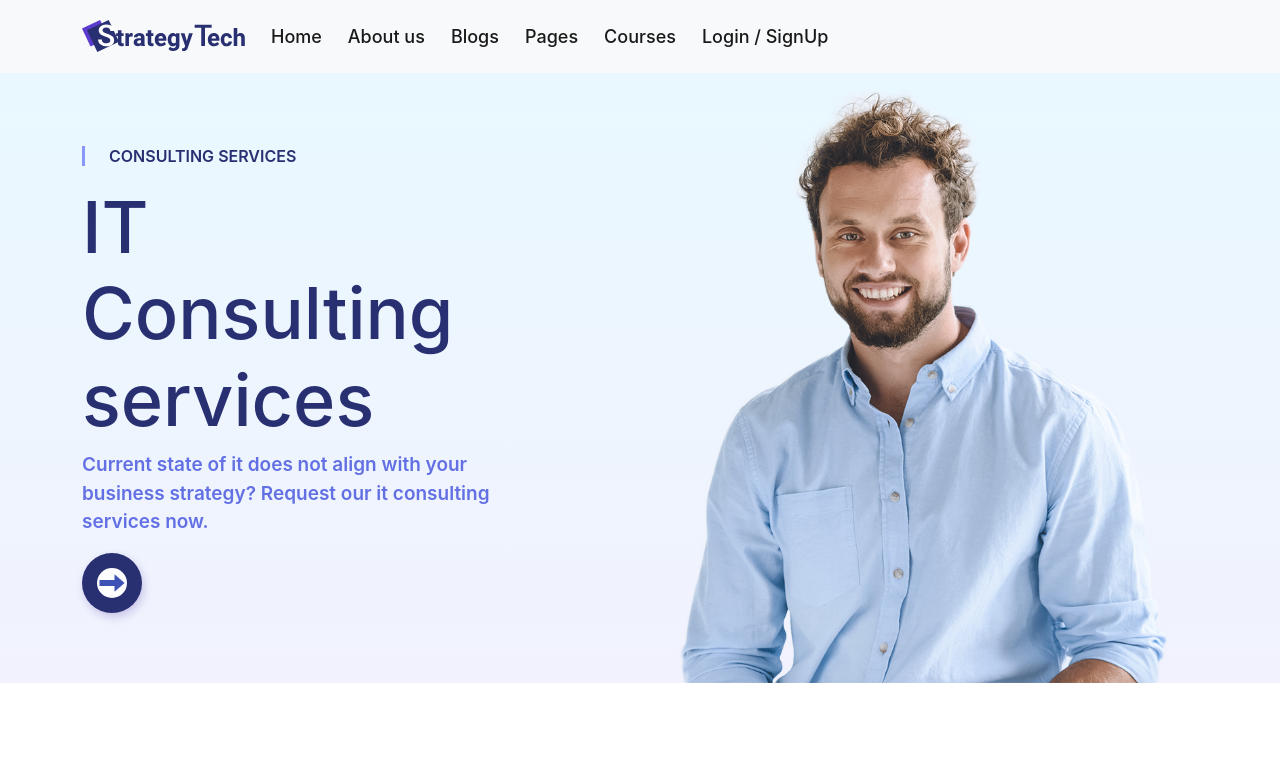
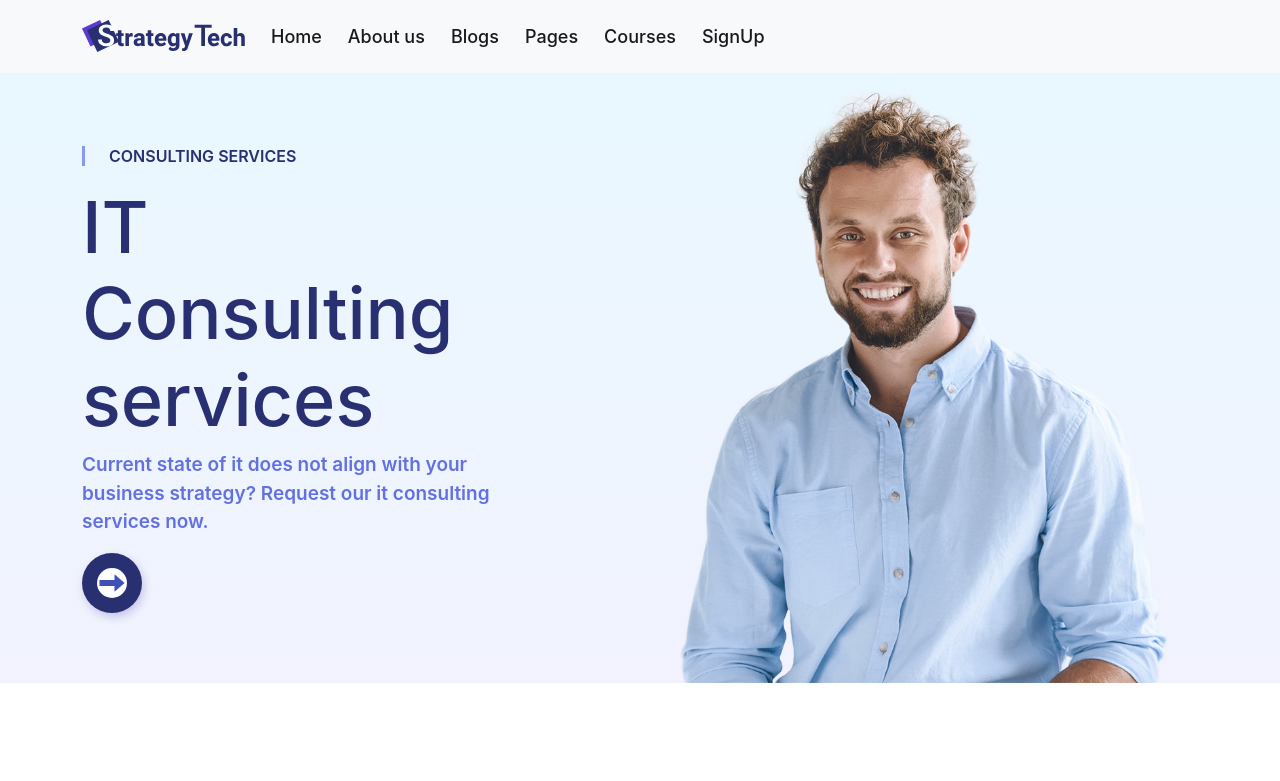
Before and after one commit to tanvir1017/StrategyTech, a React (Create React App) app: page / in a window 1280 px wide. Shown: the top 781 px of the page. Built offline with nearby package versions, Linux system fonts and the light colour scheme.

Commit message:
new added

```diff
--- a/src/Components/Navigation/Navigation.js
+++ b/src/Components/Navigation/Navigation.js
@@ -53,7 +53,7 @@ const Navigation = () => {
             </li>{" "}
             <li class="nav-item">
               <Link class="nav-link active" to="/signup">
-                Login / SignUp
+                SignUp
               </Link>
             </li>
           </ul>
```
Also changed, not shown: 1 other file (tests, documents, lock files or other folders).
